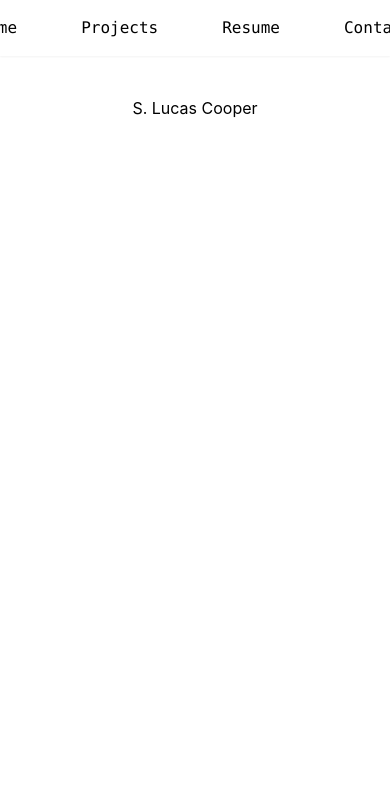
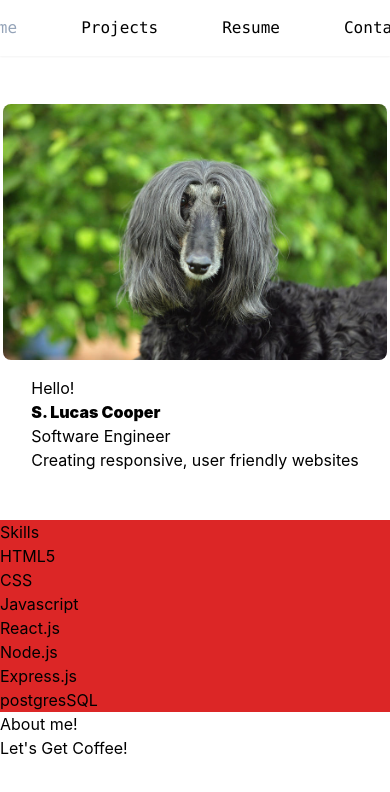
Before and after one commit to StanleyCooper/my-portfolio-website, a React (Create React App) app: page / in a window 390 px wide. Shown: the top 792 px of the page. Built offline with nearby package versions, Linux system fonts and the light colour scheme.

Commit message:
Basic Home Layout

```diff
--- a/src/components/Navbar.js
+++ b/src/components/Navbar.js
@@ -3,13 +3,13 @@ import { Link } from 'react-router-dom';
 
 export default function Navbar() {
   return (
-    <nav className = 'flex justify-center items-center h-14 bg-white text-black relative shadow-sm font-mono'
+    <nav className = 'flex justify-center items-center sticky top-0 h-14 bg-white text-black relative shadow-sm font-mono'
     role='navigation'>
-        <div className='pr-8.md:block'>
-            <Link className='p-8' to='/'>Home</Link>
-            <Link className='p-8' to='/Projects'>Projects</Link>
-            <Link className='p-8' to='/Resume'>Resume</Link>
-            <Link className='p-8' to='/Contact'>Contact</Link>
+        <div className='pr-8.md:block text'>
+            <Link className='p-8 hover:text-slate-400' to='/'>Home</Link>
+            <Link className='p-8 hover:text-slate-400' to='/Projects'>Projects</Link>
+            <Link className='p-8 hover:text-slate-400' to='/Resume'>Resume</Link>
+            <Link className='p-8 hover:text-slate-400' to='/Contact'>Contact</Link>
         </div>
     </nav>
   )
--- /dev/null
+++ b/src/components/Skills.js
@@ -0,0 +1,14 @@
+import React from "react";
+import { hero } from "../data/data";
+
+function Skills() {
+    const skills = hero.skills;
+    const skillList = skills.map((skill) =>
+        <li>{skill}</li>
+    );
+    return (
+        <ul>{skillList}</ul>
+    );
+}
+
+export default Skills;
--- /dev/null
+++ b/src/data/data.js
@@ -0,0 +1,14 @@
+export const hero = {
+    name: "S. Lucas Cooper",
+    title: "Software Engineer",
+    mission: "Creating responsive, user friendly websites",
+    skills: [
+        "HTML5",
+        "CSS",
+        "Javascript",
+        "React.js",
+        "Node.js",
+        "Express.js",
+        "postgresSQL",
+    ]
+}
--- a/src/pages/Home.js
+++ b/src/pages/Home.js
@@ -1,9 +1,33 @@
 import React from 'react'
+import Skills from '../components/Skills'
+import { hero } from '../data/data'
 
 export default function Home() {
   return (
-    <div className='bg-white h-screen flex flex-row justify-center'>
-        <h1 className='pt-10'>S. Lucas Cooper</h1>
+    <div>
+        <div className='py-12 bg-white h-auto flex flex-row flex-wrap justify-evenly'>
+            <div class="mb-4">
+                <img src="./photos/me.jpg" class="max-w-sm h-auto rounded-lg" alt="" />
+            </div>
+            <div className='flex flex-col justify-center'>
+                <h3>Hello!</h3>
+                <h1 className='font-black'>{hero.name}</h1>
+                <h2>{hero.title}</h2>
+                <h3>{hero.mission}</h3>
+            </div>
+        </div>
+        <div className='bg-red-600'>
+            <div>
+                <h1>Skills</h1>
+                <Skills />
+            </div>
+        </div>
+        <div>
+            <h1>About me!</h1>
+        </div>
+        <div>
+            <h1>Let's Get Coffee!</h1>
+        </div>
     </div>
   )
 }
--- a/tailwind.config.js
+++ b/tailwind.config.js
@@ -3,7 +3,11 @@ module.exports = {
     "./src/**/*.{js,jsx,ts,tsx}"
   ],
   theme: {
-    extend: {},
+    extend: {
+      colors: {
+        'regal-blue': '#243c5a'
+      }
+    },
   },
   plugins: [],
 }
```
Also changed, not shown: public/photos/me.jpg (added).
